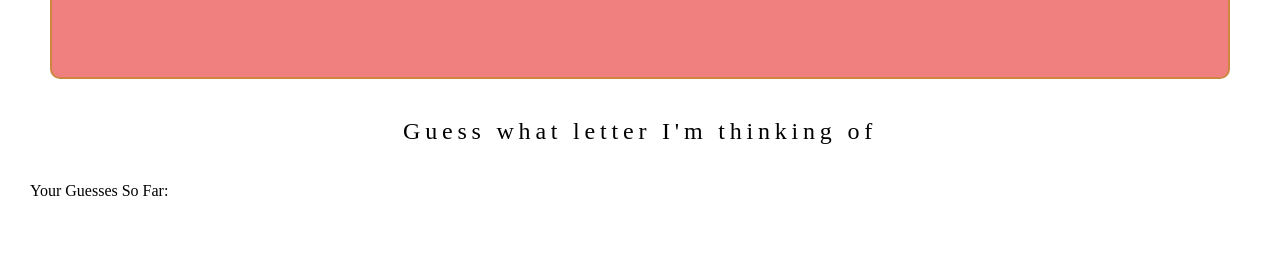
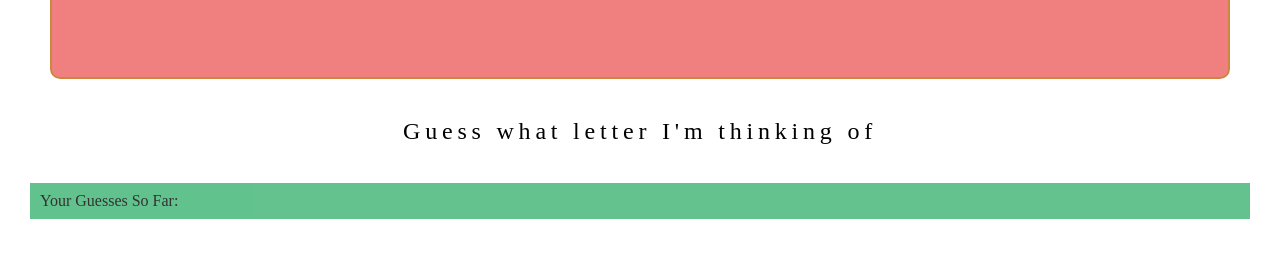
Before and after one commit to chrissythebuilder/Psychic-Game, a plain HTML site: page index.html in a window 1280 px wide. Shown: the part 203-460 px from the top of the page. Drawn offline with Linux system fonts and the light colour scheme.

Commit message:
css polished

```diff
--- a/assets/css/style.css
+++ b/assets/css/style.css
@@ -19,5 +19,9 @@ h1 {
 
 p {
     margin-left: 30px;
+    margin-right: 30px;
     padding-bottom: 10px;
+    background-color: mediumseagreen;
+    opacity: .8;
+    padding: 10px 10px;
 }
```
